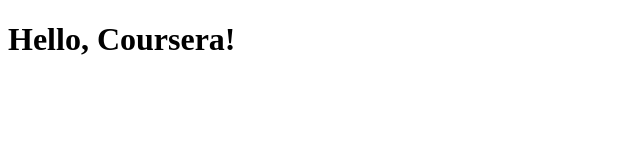
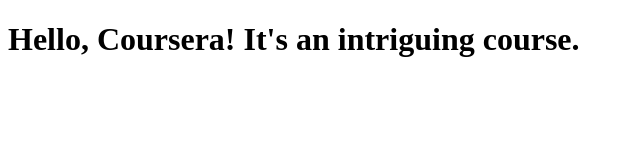
Before and after one commit to rm-888/coursera-test, a plain HTML site: page site/index.html in a window 1280 px wide. Shown: the whole page, without its empty margins (0-640 px from the left). Drawn offline with Linux system fonts and the light colour scheme.

Commit message:
Small addition to page content.

```diff
--- a/site/index.html
+++ b/site/index.html
@@ -4,6 +4,6 @@
 	<title>Hello, Coursera!</title>
 </head>
 <body>
-<h1>Hello, Coursera!</h1>
+<h1>Hello, Coursera! It's an intriguing course.</h1>
 </body>
 </html>
```
